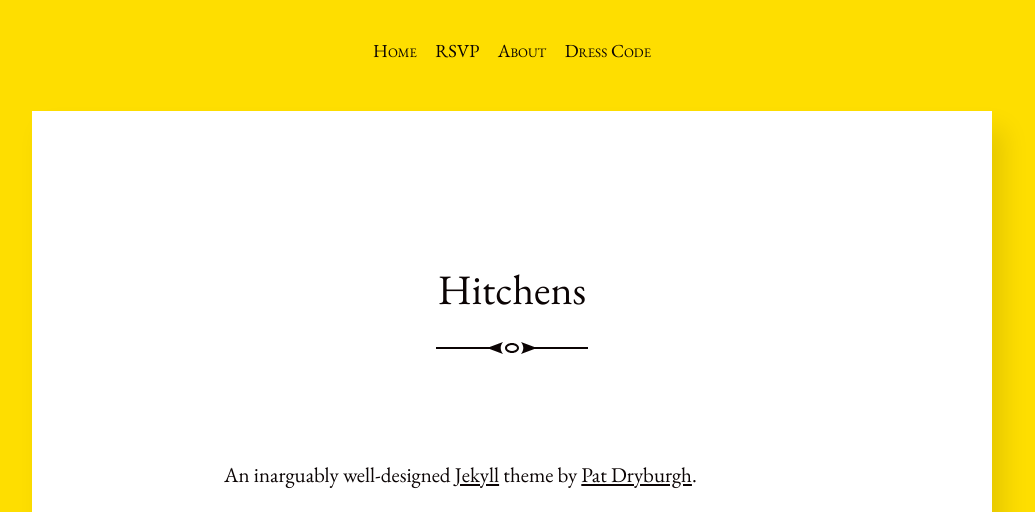
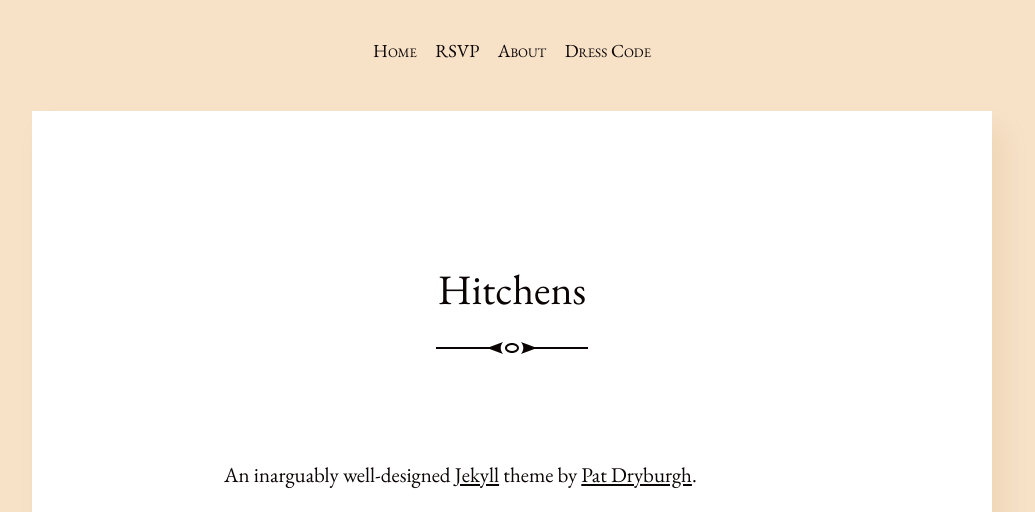
Before and after one commit to PoveyCelebration/PoveyCelebration.github.io, a Jekyll site: the page built from README.md, in a window 1280 px wide. Shown: the top 512 px of the page, without its empty margins (128-1163 px from the left). Built offline with Jekyll 4.4.1, drawn with Linux system fonts in a browser that asks for light colours; grey boxes are pictures that could not be loaded.

Commit message:
Update _variables.scss

```diff
--- a/_sass/_variables.scss
+++ b/_sass/_variables.scss
@@ -1,4 +1,4 @@
-$brand-color:         #fede00;
+$brand-color:         #f7e2c8;
 $highlight:           lighten($brand-color, 35%);
 $text-color:          #0b0404;
 $muted-text-color:    #64644B;
```
